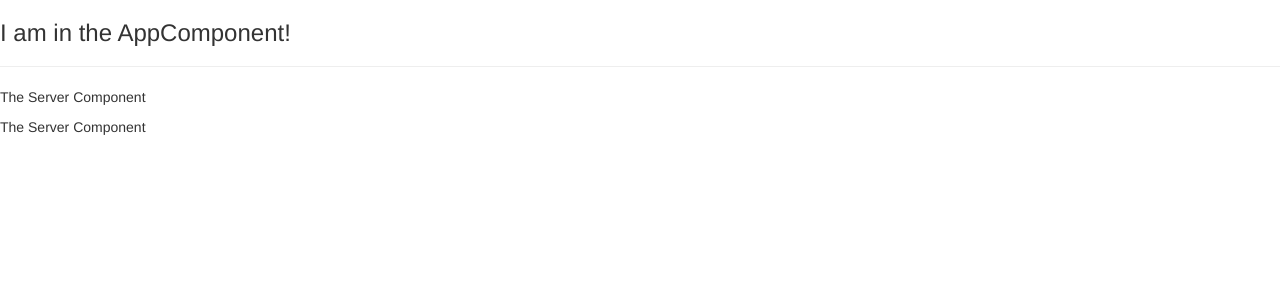
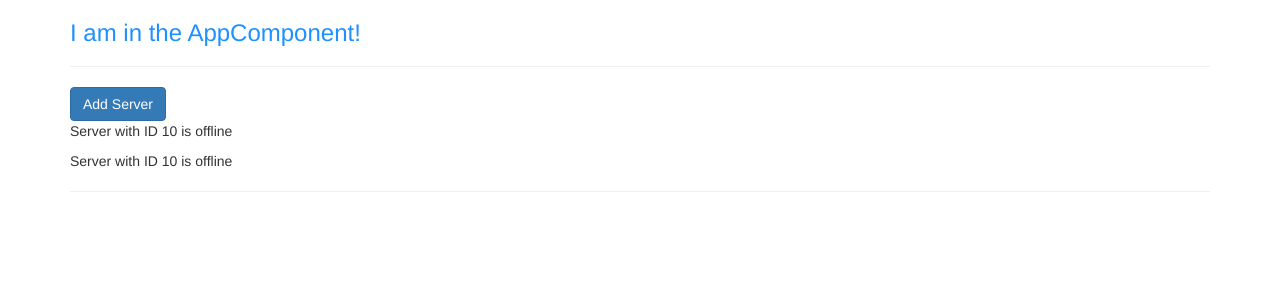
Before and after one commit to IT20206178/Angular-Course, an Angular app: page / in a window 1280 px wide. Shown: the top 300 px of the page. Built offline with nearby package versions, Linux system fonts and the light colour scheme.

Commit message:
data binding 1

```diff
--- a/src/app/app.component.css
+++ b/src/app/app.component.css
@@ -0,0 +1,3 @@
+h3{
+    color: blue;
+}
--- a/src/app/app.component.html
+++ b/src/app/app.component.html
@@ -1,3 +1,15 @@
-<h3>I am in the AppComponent!</h3>
-<hr>
-<app-servers></app-servers>
+
+<div class="container">
+
+    <div class="row">
+        <div class="col-xs-12">
+            <h3>I am in the AppComponent!</h3>
+            <hr>
+          <app-servers></app-servers>
+           <!--<div app-servers></div>-->
+           <!--<div class="=app-servers"></div>-->
+           <hr>
+
+        </div>
+    </div>
+</div>
--- a/src/app/app.component.ts
+++ b/src/app/app.component.ts
@@ -3,8 +3,16 @@
 @Component({
   selector: 'app-root',
   templateUrl: './app.component.html',
-  styleUrls: ['./app.component.css']
+ // styleUrls: ['./app.component.css']//
+ styles:[`
+  h3{
+      color: dodgerblue;
+  }
+ `]
 })
 export class AppComponent {
+  title(title: any) {
+    throw new Error('Method not implemented.');
+  }
 
 }
--- a/src/app/app.module.ts
+++ b/src/app/app.module.ts
@@ -10,6 +10,7 @@
     AppComponent,
     ServerComponent,
     ServersComponent
+
   ],
   imports: [
     BrowserModule
--- a/src/app/server/server.component.html
+++ b/src/app/server/server.component.html
@@ -1 +1 @@
-<p>The Server Component</p>
+<p>{{'Server'}} with ID {{ serverId}} is {{ getServerStatus()}}</p>
--- a/src/app/server/server.component.ts
+++ b/src/app/server/server.component.ts
@@ -6,5 +6,10 @@
 })
 
 export class ServerComponent {
+    serverId: number=10;
+    serverStatus: string = 'offline';
 
+    getServerStatus() {
+        return this.serverStatus;
+    }
 }
--- a/src/app/servers/servers.component.html
+++ b/src/app/servers/servers.component.html
@@ -1,2 +1,4 @@
+
+<button class="btn btn-primary" [disabled]="!allowNewServer">Add Server</button>
 <app-server></app-server>
 <app-server></app-server>
--- a/src/app/servers/servers.component.ts
+++ b/src/app/servers/servers.component.ts
@@ -1,13 +1,22 @@
 import { Component, OnInit } from '@angular/core';
 
 @Component({
+  //selector: '[app-servers]',//
   selector: 'app-servers',
-  templateUrl: './servers.component.html',
+ // template: `
+ // <app-server></app-server>
+ // <app-server></app-server>`,
+templateUrl: './servers.component.html',
   styleUrls: ['./servers.component.css']
 })
 export class ServersComponent implements OnInit {
+    allowNewServer = false;
+  constructor() {
 
-  constructor() { }
+    setTimeout(()=>{
+      this.allowNewServer =true;
+    },2000);
+  }
 
   ngOnInit(): void {
   }
```
